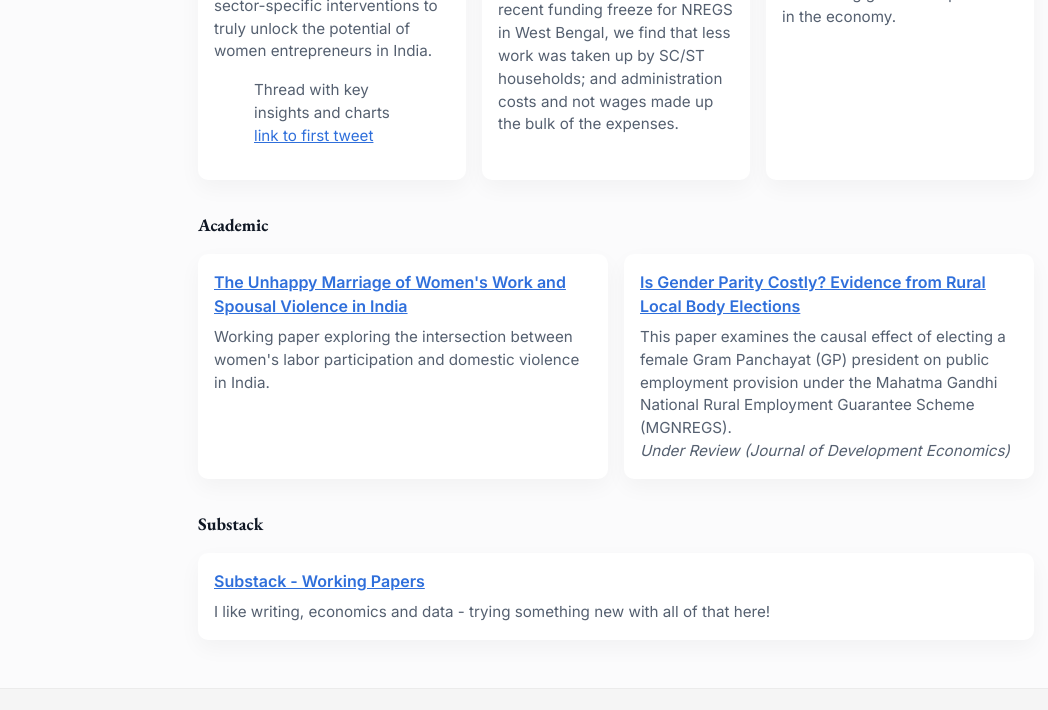
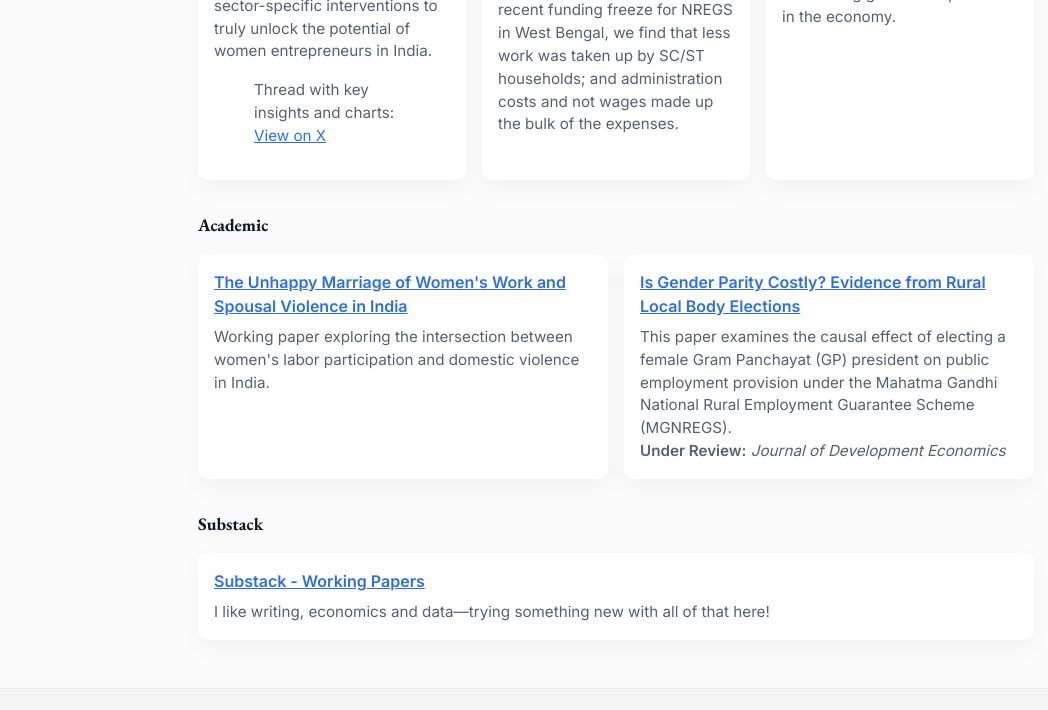
Before and after one commit to vijayshree-jayaraman/vijayshree-jayaraman.github.io, a Jekyll site: the page built from writing.md, in a window 1280 px wide and 1295 px high. Shown: the part 524-1234 px from the top of the window, without its empty margins (24-1072 px from the left). Built offline with Jekyll 4.4.1, drawn with Linux system fonts in a browser that asks for light colours.

Commit message:
Update writing.md

```diff
--- a/writing.md
+++ b/writing.md
@@ -3,23 +3,24 @@
 title: Writing
 permalink: /writing/
 ---
+
 <div class="container">
-  <!-- Popular Writing -->
   <section class="section">
     <h2>Popular Writing</h2>
     <div class="card-grid">
+
       <article class="card">
         <h4>
           <a href="https://www.livemint.com/opinion/online-views/women-entrepreneurship-empowerment-labour-force-participation-economic-census-mudra-yojana-pmjdy-businesswomen-11753091186409.html" target="_blank">
             It's time for a holistic strategy to foster women's entrepreneurship
           </a>
         </h4>
-        <img src="/assets/images/article1.jpeg" alt="Article 1 Image" style="max-width:100%;">
+        <img src="/assets/images/article1.jpeg" alt="Women's Entrepreneurship" style="max-width:100%;">
         <p>Written with Vidhya Soundararajan, we argue for a comprehensive strategy that goes beyond financial inclusion. We highlight the need for legal empowerment, mentoring, and sector-specific interventions to truly unlock the potential of women entrepreneurs in India.</p>
         <blockquote class="twitter-tweet">
           <p lang="en" dir="ltr">
-            Thread with key insights and charts
-            <a href="https://x.com/Vijayshreeeee/status/1947974590334152807">link to first tweet</a>
+            Thread with key insights and charts:
+            <a href="https://x.com/Vijayshreeeee/status/1947974590334152807">View on X</a>
           </p>
         </blockquote>
       </article>
@@ -30,7 +31,7 @@
             Funding freeze brings MGNREGS to a standstill in West Bengal
           </a>
         </h4>
-        <img src="/assets/images/article2.jpeg" alt="Article 2 Image" style="max-width:100%;">
+        <img src="/assets/images/article2.jpeg" alt="MGNREGS West Bengal" style="max-width:100%;">
         <p>Along with Advait Moharir on the recent funding freeze for NREGS in West Bengal, we find that less work was taken up by SC/ST households; and administration costs and not wages made up the bulk of the expenses.</p>
       </article>
 
@@ -40,16 +41,17 @@
             The Nobel in economics as a need to course correct
           </a>
         </h4>
-        <img src="/assets/images/article3.jpeg" alt="Article 3 Image" style="max-width:100%;">
+        <img src="/assets/images/article3.jpeg" alt="Nobel Economics" style="max-width:100%;">
         <p>I ask why it took over half a century for the Nobel committee to recognise economic research addressing gender inequalities in the economy.</p>
       </article>
+
     </div>
   </section>
 
-  <!-- Academic -->
   <section class="section">
     <h2>Academic</h2>
     <div class="card-grid">
+
       <article class="card">
         <h4>
           <a href="https://azimpremjiuniversity.edu.in/publications/2023/cse-working-paper-series/the-unhappy-marriage-of-womens-work-and-spousal-violence-in-india" target="_blank">
@@ -66,12 +68,12 @@
           </a>
         </h4>
         <p>This paper examines the causal effect of electing a female Gram Panchayat (GP) president on public employment provision under the Mahatma Gandhi National Rural Employment Guarantee Scheme (MGNREGS).</p>
-        <p><em>Under Review (Journal of Development Economics)</em></p>
+        <p><strong>Under Review:</strong> <em>Journal of Development Economics</em></p>
       </article>
+
     </div>
   </section>
 
-  <!-- Substack -->
   <section class="section">
     <h2>Substack</h2>
     <div class="card-grid">
@@ -81,7 +83,7 @@
             Substack - Working Papers
           </a>
         </h4>
-        <p>I like writing, economics and data - trying something new with all of that here!</p>
+        <p>I like writing, economics and data—trying something new with all of that here!</p>
       </article>
     </div>
   </section>
```
